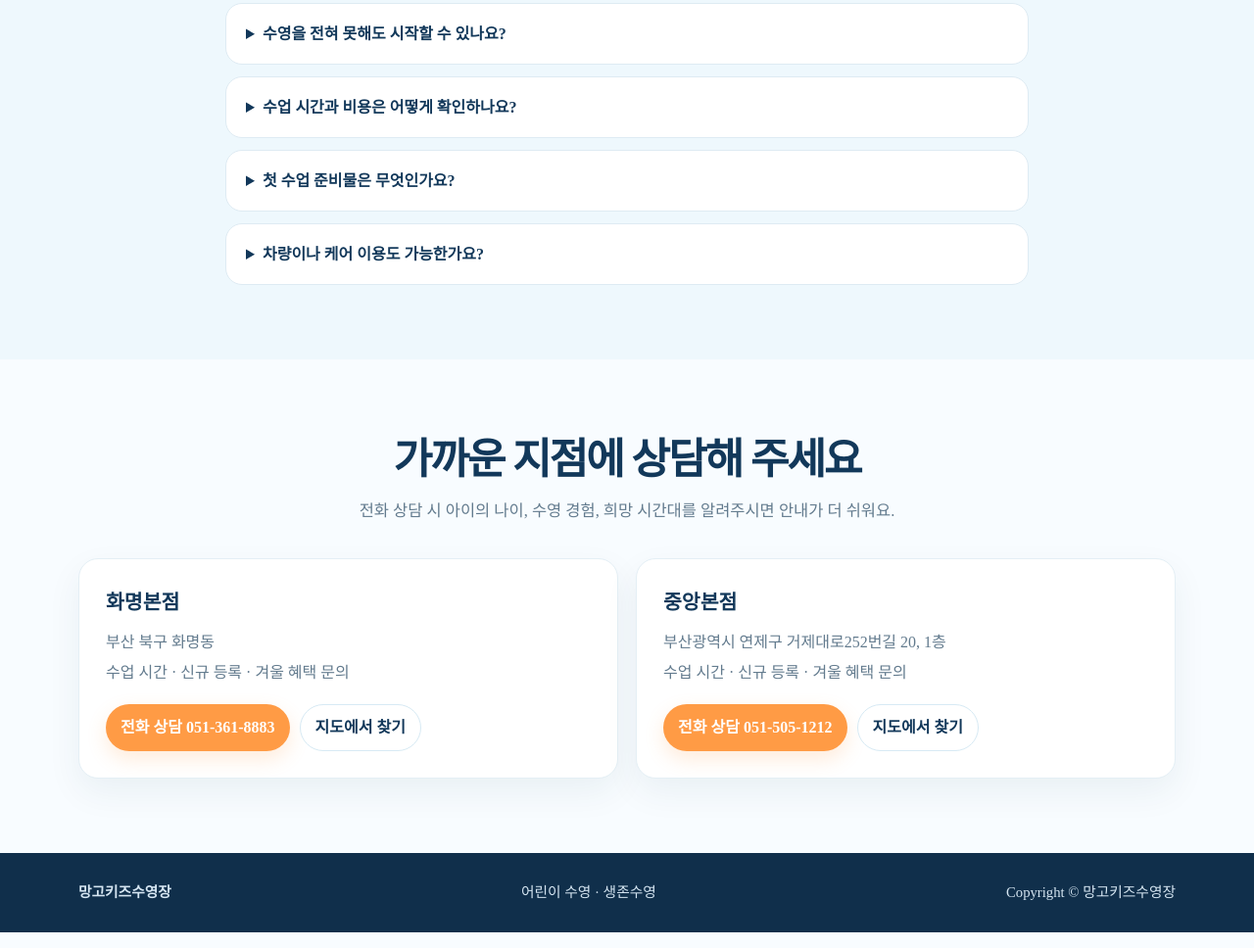
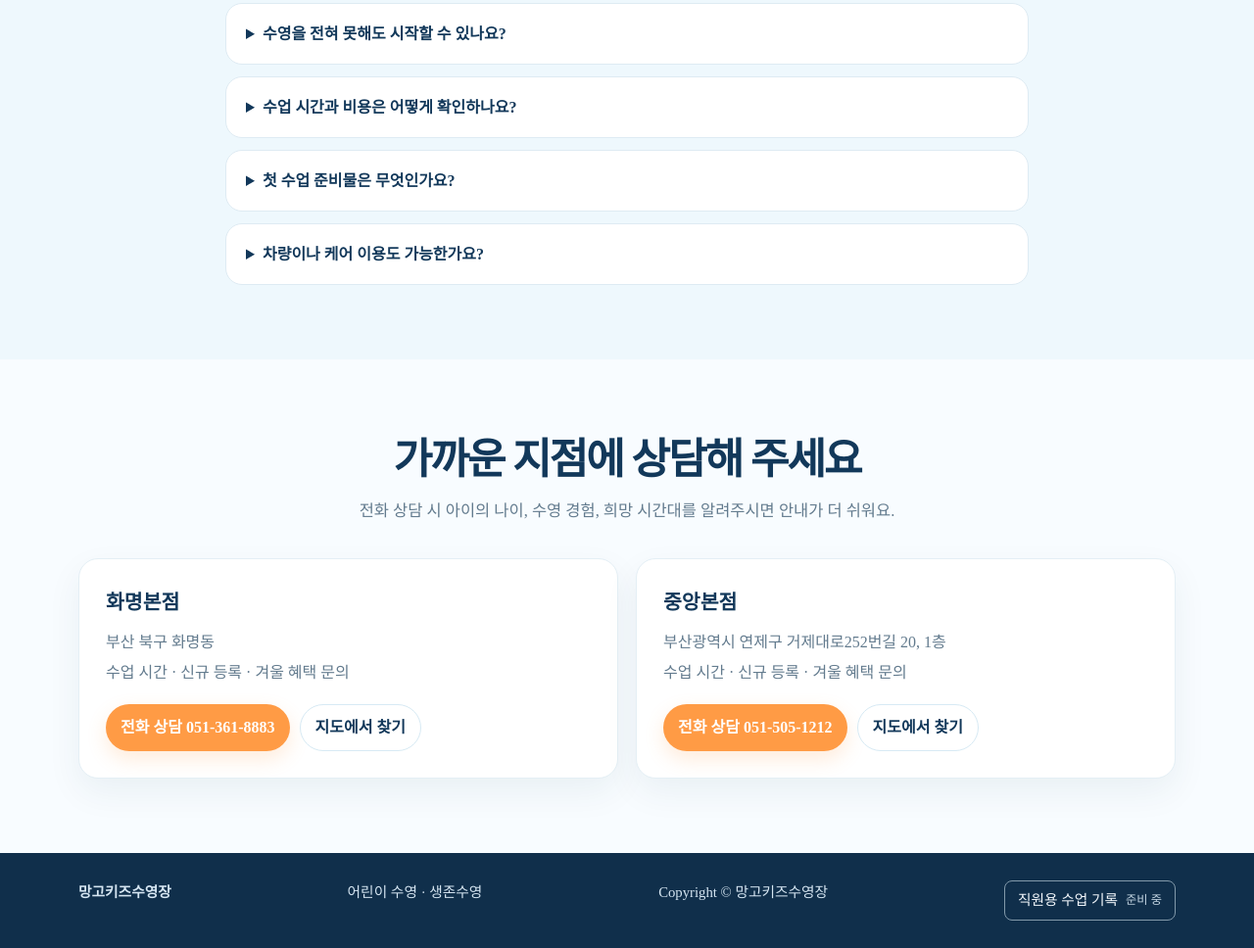
Before and after one commit to keichirotaku/mango-kids-swimming-school, a plain HTML site: page index.html in a window 1280 px wide. Shown: the part 2782-3750 px from the top of the page at 98% size. Drawn offline with Linux system fonts and the light colour scheme; a web font is replaced by a local one.

Commit message:
홈페이지 하단에 직원용 수업 기록 버튼 추가

```diff
--- a/index.html
+++ b/index.html
@@ -90,6 +90,8 @@
     @media(max-width:850px){nav{gap:14px}.steps{grid-template-columns:repeat(2,1fr)}}
     @media(max-width:700px){.wrap{width:min(100% - 32px,560px)}.nav{min-height:64px}nav a:not(.nav-cta){display:none}.nav-cta{padding:9px 13px;min-height:44px;font-size:.92rem}.hero{padding:67px 0 60px}.hero p{font-size:1.06rem}.actions .button{width:100%}.section{padding:58px 0}.cards,.branches{grid-template-columns:1fr}.steps{grid-template-columns:1fr 1fr}.step{padding:19px}.offer{grid-template-columns:1fr;padding:27px 23px}.offer .button{width:100%}.promise{align-items:flex-start;flex-direction:column;padding:25px}.promise .button{width:100%}.mobile-cta{display:flex;position:fixed;bottom:0;left:0;right:0;z-index:6;padding:10px 12px calc(10px + env(safe-area-inset-bottom));background:#ffffffed;border-top:1px solid var(--line);gap:9px}.mobile-cta a{flex:1;min-height:46px;padding:9px 8px;font-size:.92rem}.foot{padding-bottom:56px}}
     @media(max-width:390px){.steps{grid-template-columns:1fr}}
+    .staff-entry{display:inline-flex;align-items:center;gap:8px;padding:7px 13px;border:1px solid #8299aa;border-radius:8px;background:transparent;color:#f3f8fc;font:inherit}
+    .staff-entry small{color:#c3d5e2}
   </style>
 </head>
 <body>
@@ -194,7 +196,7 @@
       </div>
     </section>
   </main>
-  <footer><div class="wrap foot"><strong>망고키즈수영장</strong><span>어린이 수영 · 생존수영</span><span>Copyright © 망고키즈수영장</span></div></footer>
+  <footer><div class="wrap foot"><strong>망고키즈수영장</strong><span>어린이 수영 · 생존수영</span><span>Copyright © 망고키즈수영장</span><button class="staff-entry" type="button" disabled>직원용 수업 기록 <small>준비 중</small></button></div></footer>
   <div class="mobile-cta" aria-label="빠른 상담"><a class="button secondary" href="tel:0513618883">화명본점 전화</a><a class="button primary" href="tel:0515051212">중앙본점 전화</a></div>
   <script>
     // Pages CMS에서 저장한 콘텐츠를 홈페이지 화면에 반영합니다.
```
